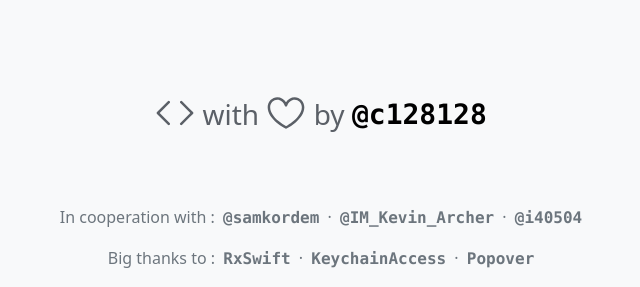
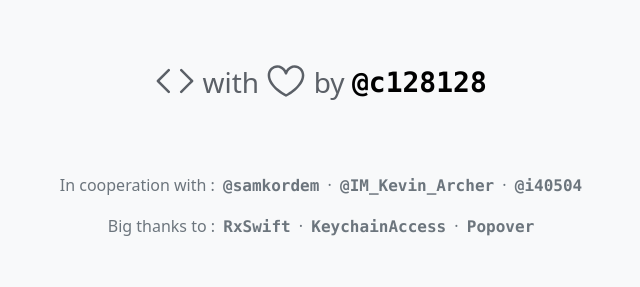
Before and after one commit to 2stable/meow.2stable.com, a plain HTML site: page index.html in a window 1280 px wide. Shown: the part 850-1137 px from the top of the page, without its empty margins (319-959 px from the left). After the commit the page ends 1105 px from the top, so only its background shows below. Drawn offline with nearby package versions, Linux system fonts and the light colour scheme.

Commit message:
Update index.html

```diff
--- a/index.html
+++ b/index.html
@@ -54,7 +54,7 @@
             <iframe src="https://www.youtube.com/embed/uebI6qmoAEs"></iframe>
           </div>
         </div>
-        <div class="container py-4 py-md-5 text-center mt-md-5">
+        <div class="container py-4 py-md-5 text-center mt-md-3">
           <h3 class="f3-mktg color-fg-muted mb-3">
             <svg height="40" aria-hidden="true" viewBox="0 0 24 24" version="1.1" width="40" data-view-component="true" class="octicon octicon-code mr-1 mb-2 v-align-middle">
               <path fill-rule="evenodd" d="M8.78 4.97a.75.75 0 010 1.06L2.81 12l5.97 5.97a.75.75 0 11-1.06 1.06l-6.5-6.5a.75.75 0 010-1.06l6.5-6.5a.75.75 0 011.06 0zm6.44 0a.75.75 0 000 1.06L21.19 12l-5.97 5.97a.75.75 0 101.06 1.06l6.5-6.5a.75.75 0 000-1.06l-6.5-6.5a.75.75 0 00-1.06 0z"></path>
```
